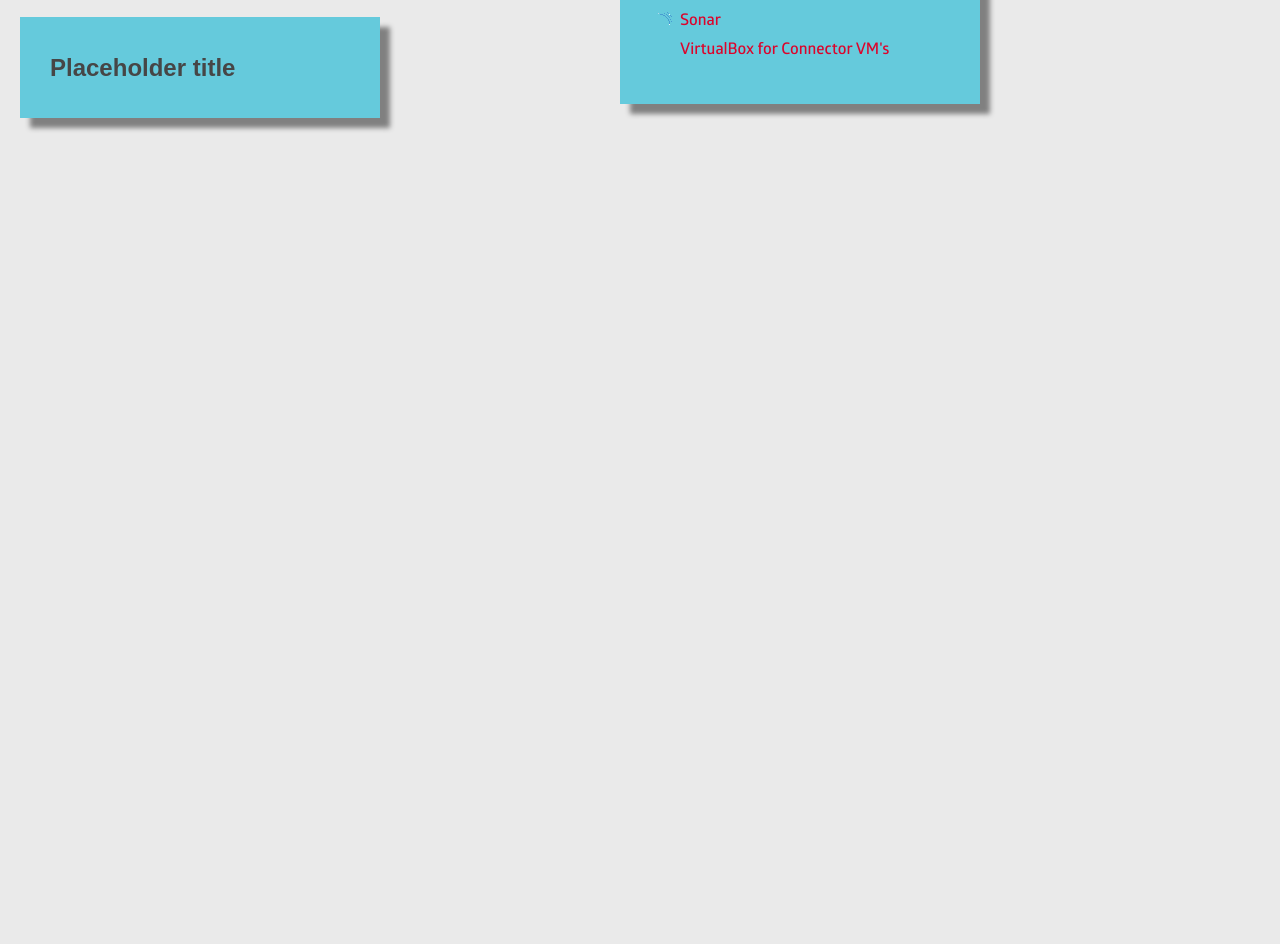
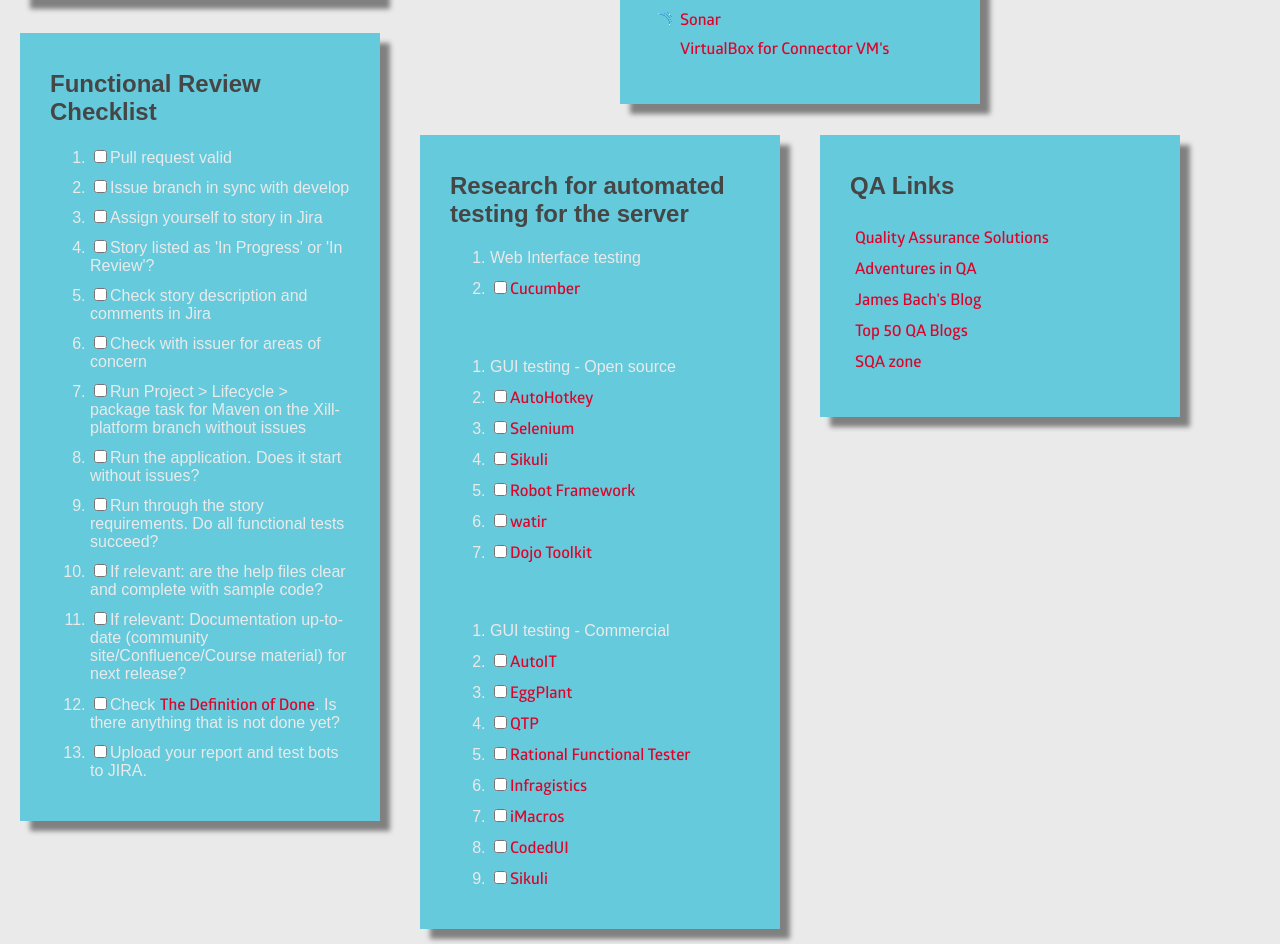
Before and after one commit to Dagony/react-test-overview, a React (Create React App) app: page / in a window 1280 px wide. Shown: the part 1180-2124 px from the top of the page. Before the commit the page ends 1328 px from the top, so only its background shows below. Built offline with nearby package versions, Linux system fonts and the light colour scheme; a web font is replaced by a local one.

Commit message:
Finish Overview

```diff
--- a/src/App.js
+++ b/src/App.js
@@ -105,9 +105,69 @@
                   <li><a id="VirtualBox" href="http://10.1.0.10/phpvirtualbox/" target="_blank">VirtualBox for Connector VM's</a></li>
               </ul>
           </LinkBlock>
-          <LinkBlock></LinkBlock>
-          <LinkBlock></LinkBlock>
-          <LinkBlock></LinkBlock>
+          <LinkBlock title="Boards Links">
+              <ul>
+                  <li><a href="https://xillio.atlassian.net/secure/RapidBoard.jspa?rapidView=23&useStoredSettings=true" target="_blank">COT Board</a></li>
+                  <li><a href="https://xillio.atlassian.net/secure/RapidBoard.jspa?rapidView=19&useStoredSettings=true" target="_blank">INT Board</a></li>
+                  <li><a href="https://xillio.atlassian.net/secure/RapidBoard.jspa?rapidView=17&view=detail" target="_blank">Kanban Board</a></li>
+                  <li><a href="https://xillio.atlassian.net/secure/RapidBoard.jspa?rapidView=16&useStoredSettings=true" target="_blank">Sprint Board</a></li>
+                  <li><a href="https://xillio.atlassian.net/secure/RapidBoard.jspa?rapidView=21&useStoredSettings=true" target="_blank">XSVR Board</a></li>
+              </ul>
+          </LinkBlock>
+          <LinkBlock title="Functional Review Checklist">
+              <ol>
+                  <li><input type="checkbox" />Pull request valid</li>
+                  <li><input type="checkbox" />Issue branch in sync with develop</li>
+                  <li><input type="checkbox" />Assign yourself to story in Jira</li>
+                  <li><input type="checkbox" />Story listed as 'In Progress' or 'In Review'?</li>
+                  <li><input type="checkbox" />Check story description and comments in Jira</li>
+                  <li><input type="checkbox" />Check with issuer for areas of concern</li>
+                  <li><input type="checkbox" />Run <span class="cursive">Project > Lifecycle > package</span> task for Maven on the Xill-platform branch without issues</li>
+                  <li><input type="checkbox" />Run the application. Does it start without issues?</li>
+                  <li><input type="checkbox" /><span class="bold">Run through the story requirements. Do all functional tests succeed?</span></li>
+                  <li><input type="checkbox" />If relevant: are the help files clear and complete with sample code?</li>
+                  <li><input type="checkbox" />If relevant: Documentation up-to-date (community site/Confluence/Course material) for next release?</li>
+                  <li><input type="checkbox" />Check <a href="https://xillio.atlassian.net/wiki/display/DEV/Definition+of+Done">The Definition of Done</a>. Is there anything that is not done yet?</li>
+                  <li><input type="checkbox" />Upload your report and test bots to JIRA.</li>
+              </ol>
+          </LinkBlock>
+          <LinkBlock title={"Research for automated testing for the server"}>
+              <ol>
+                  <li>Web Interface testing</li>
+                  <li><input type="checkbox" /><a href="https://cucumber.io/">Cucumber</a></li>
+              </ol>
+              <br />
+              <ol>
+                  <li>GUI testing - Open source</li>
+                  <li><input type="checkbox" /><a href="http://www.autohotkey.com/" target="_blank">AutoHotkey</a></li>
+                  <li><input type="checkbox" /><a href="http://docs.seleniumhq.org/" target="_blank">Selenium</a></li>
+                  <li><input type="checkbox" /><a href="http://sikuli.org" target="_blank">Sikuli</a></li>
+                  <li><input type="checkbox" /><a href="www.robotframework.org" target="_blank">Robot Framework</a></li>
+                  <li><input type="checkbox" /><a href="http://www.watir.com/" target="_blank">watir</a></li>
+                  <li><input type="checkbox" /><a href="http://dojotoolkit.org/" target="_blank">Dojo Toolkit</a></li>
+              </ol>
+              <br />
+              <ol>
+                  <li>GUI testing - Commercial</li>
+                  <li><input type="checkbox" /><a href="http://www.autoitscript.com/site/autoit/" target="_blank">AutoIT</a></li>
+                  <li><input type="checkbox" /><a href="www.testplant.com" target="_blank">EggPlant</a></li>
+                  <li><input type="checkbox" /><a href="http://www8.hp.com/us/en/software-solutions/" target="_blank">QTP</a></li>
+                  <li><input type="checkbox" /><a href="http://www-03.ibm.com/software/products/us/en/functional" target="_blank">Rational Functional Tester</a></li>
+                  <li><input type="checkbox" /><a href="www.infragistics.com" target="_blank">Infragistics</a></li>
+                  <li><input type="checkbox" /><a href="http://www.iopus.com/iMacros/" target="_blank">iMacros</a></li>
+                  <li><input type="checkbox" /><a href="http://www.microsoft.com/visualstudio/" target="_blank">CodedUI</a></li>
+                  <li><input type="checkbox" /><a href="http://www.microfocus.com/" target="_blank">Sikuli</a></li>
+              </ol>
+          </LinkBlock>
+              <LinkBlock title={"QA Links"}>
+                  <ul>
+                      <li><a href="http://www.quality-assurance-solutions.com/" target="_blank">Quality Assurance Solutions</a></li>
+                      <li><a href="http://adventuresinqa.com/" target="_blank">Adventures in QA</a></li>
+                      <li><a href="http://www.satisfice.com/blog/" target="_blank">James Bach's Blog</a></li>
+                      <li><a href="http://www.blogmetrics.org/Quality_Assurance" target="_blank">Top 50 QA Blogs</a></li>
+                      <li><a href="http://www.sqazone.net/" target="_blank">SQA zone</a></li>
+                  </ul>
+              </LinkBlock>
           </div>
       </div>
     );
```
